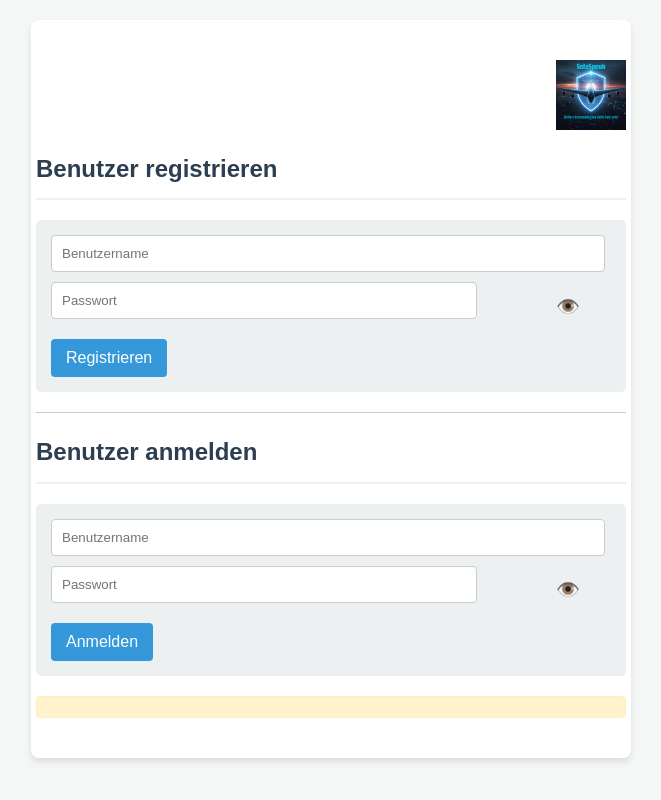
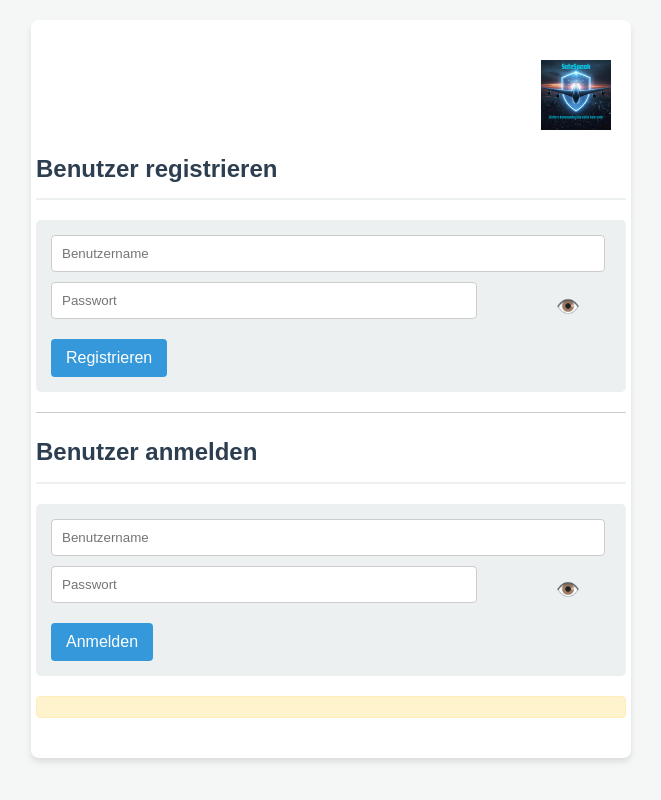
Before and after one commit to blumekonstantin11/safespeak-frontend-web, a website: page www/index.html in a window 1280 px wide. Shown: the whole page, without its empty margins (309-970 px from the left). Drawn offline with Linux system fonts and the light colour scheme.

Commit message:
Design-Fix V21: Logo mit margin-right um 15px nach links verschoben.

```diff
--- a/www/index.html
+++ b/www/index.html
@@ -257,7 +257,7 @@
             <img src="SafeSpeak.png"
                  alt="SafeSpeak Logo"
                  id="theme-toggle-img"
-                 style="max-width: 70px; height: auto; display: block; cursor: pointer;">
+                 style="max-width: 70px; height: auto; display: block; cursor: pointer; margin-right: 15px;">
 
         </div>
 
```
